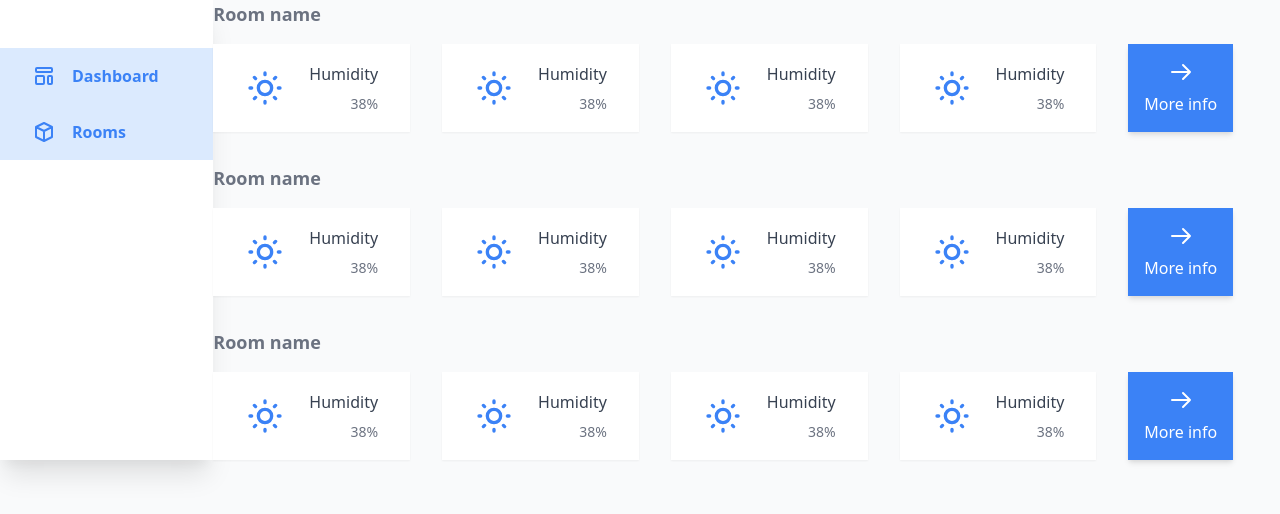
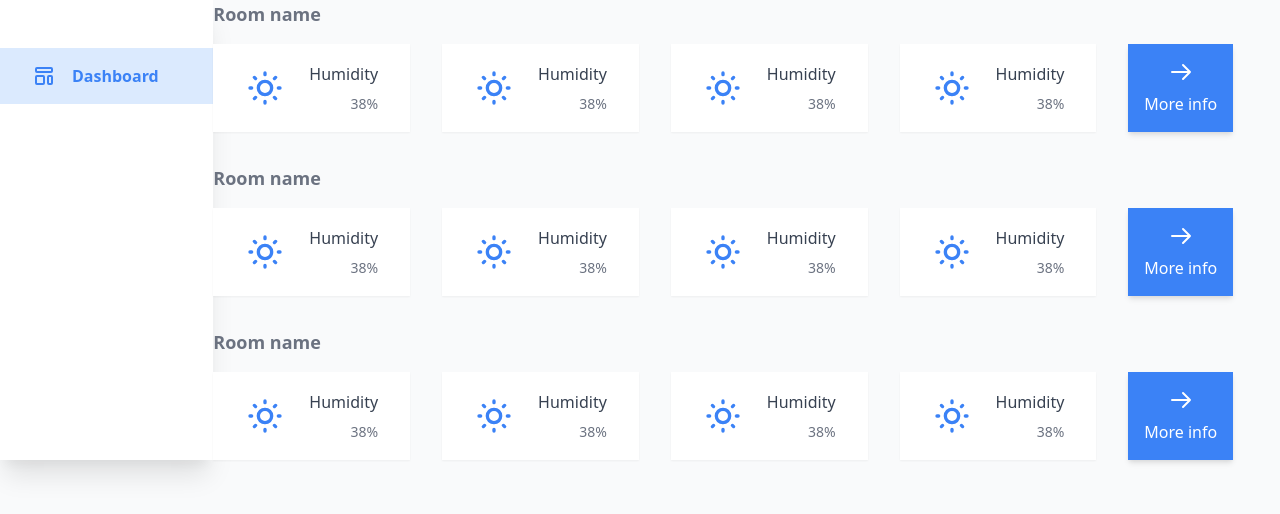
Before and after one commit to bartek9105/arduino-room-controller-client, a Vue app: page / in a window 1280 px wide. Shown: the top 514 px of the page. Built offline with nearby package versions, Linux system fonts and the light colour scheme.

Commit message:
Delete unnecessary view, create logs table component

```diff
--- a/src/components/AppSideNavbar.vue
+++ b/src/components/AppSideNavbar.vue
@@ -23,25 +23,6 @@
             Dashboard
           </li>
         </router-link>
-        <router-link to="/room">
-          <li class="bg-blue-100 px-8 py-4 flex">
-            <svg
-              class="w-6 h-6 mr-4"
-              fill="none"
-              stroke="currentColor"
-              viewBox="0 0 24 24"
-              xmlns="http://www.w3.org/2000/svg"
-            >
-              <path
-                stroke-linecap="round"
-                stroke-linejoin="round"
-                stroke-width="2"
-                d="M20 7l-8-4-8 4m16 0l-8 4m8-4v10l-8 4m0-10L4 7m8 4v10M4 7v10l8 4"
-              ></path>
-            </svg>
-            Rooms
-          </li>
-        </router-link>
       </ul>
     </nav>
   </div>
--- /dev/null
+++ b/src/components/LogsTable.vue
@@ -0,0 +1,33 @@
+<template>
+  <h2 class="text-lg font-bold text-gray-500 mb-8 mr-16">{{ title }}</h2>
+  <table class="shadow-md rounded-md w-full text-gray-700">
+    <tr class="text-left text-gray-700 bg-white">
+      <th class="px-4 py-4">Name</th>
+      <th class="px-4 py-4">Date</th>
+      <th class="px-4 py-4">Time</th>
+    </tr>
+    <tr class="bg-white border-b-2 border-gray-200 border-solid">
+      <td class="px-4 py-4">Window opened</td>
+      <td class="px-4 py-4">08-12-2020</td>
+      <td class="px-4 py-4">11:37</td>
+    </tr>
+    <tr class="bg-white">
+      <td class="px-4 py-4">Window opened</td>
+      <td class="px-4 py-4">08-12-2020</td>
+      <td class="px-4 py-4">11:37</td>
+    </tr>
+  </table>
+</template>
+
+<script lang="ts">
+import { defineComponent } from 'vue'
+
+export default defineComponent({
+  name: 'LogsTable',
+  props: {
+    title: {
+      type: String
+    }
+  }
+})
+</script>
--- a/src/router/index.ts
+++ b/src/router/index.ts
@@ -1,6 +1,6 @@
 import { createRouter, createWebHistory, RouteRecordRaw } from 'vue-router'
 import Home from '../views/Home.vue'
-import Room from '../views/Room.vue'
+import Room from '../views/RoomDetails.vue'
 
 const routes: Array<RouteRecordRaw> = [
   {
--- a/src/views/Room.vue
+++ b/src/views/RoomDetails.vue
@@ -4,6 +4,7 @@
     <LightsControl class="mb-16" />
     <AppChart title="Temperature" class="mb-8" />
     <AppChart title="Humidity" />
+    <LogsTable title="Logs" />
   </div>
 </template>
 
@@ -12,13 +13,15 @@ import { defineComponent } from 'vue'
 import RoomTilesInfo from '@/components/RoomTilesInfo.vue'
 import LightsControl from '@/components/LightsControl.vue'
 import AppChart from '@/components/AppChart.vue'
+import LogsTable from '@/components/LogsTable.vue'
 
 export default defineComponent({
   name: 'Room',
   components: {
     RoomTilesInfo,
     LightsControl,
-    AppChart
+    AppChart,
+    LogsTable
   }
 })
 </script>
```
